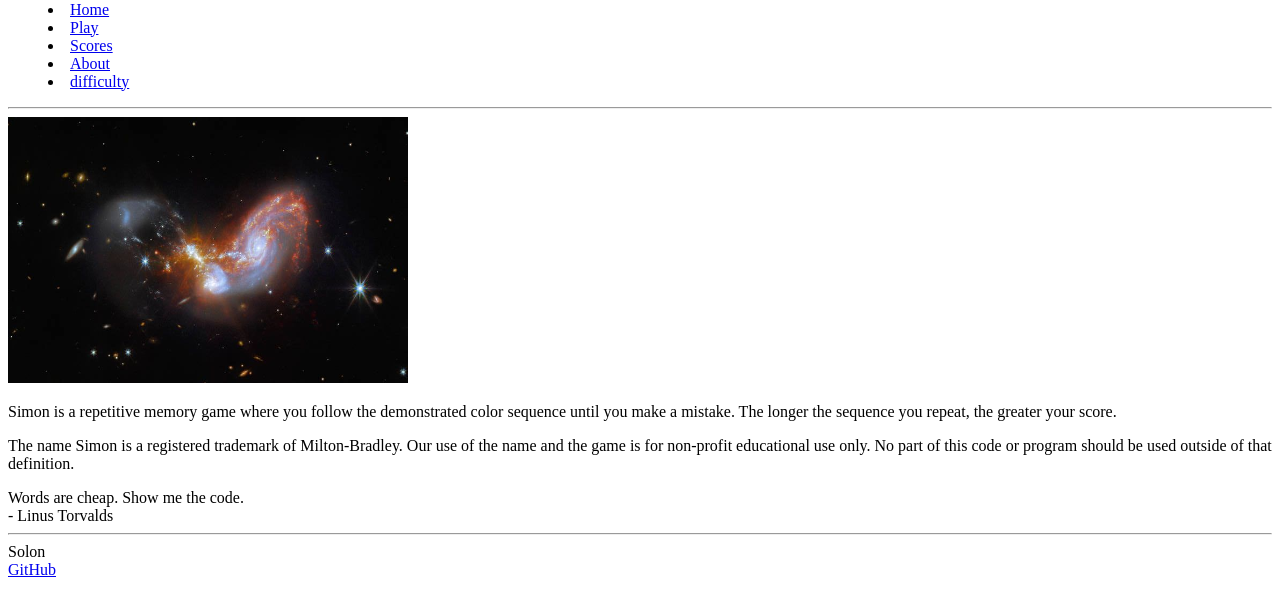
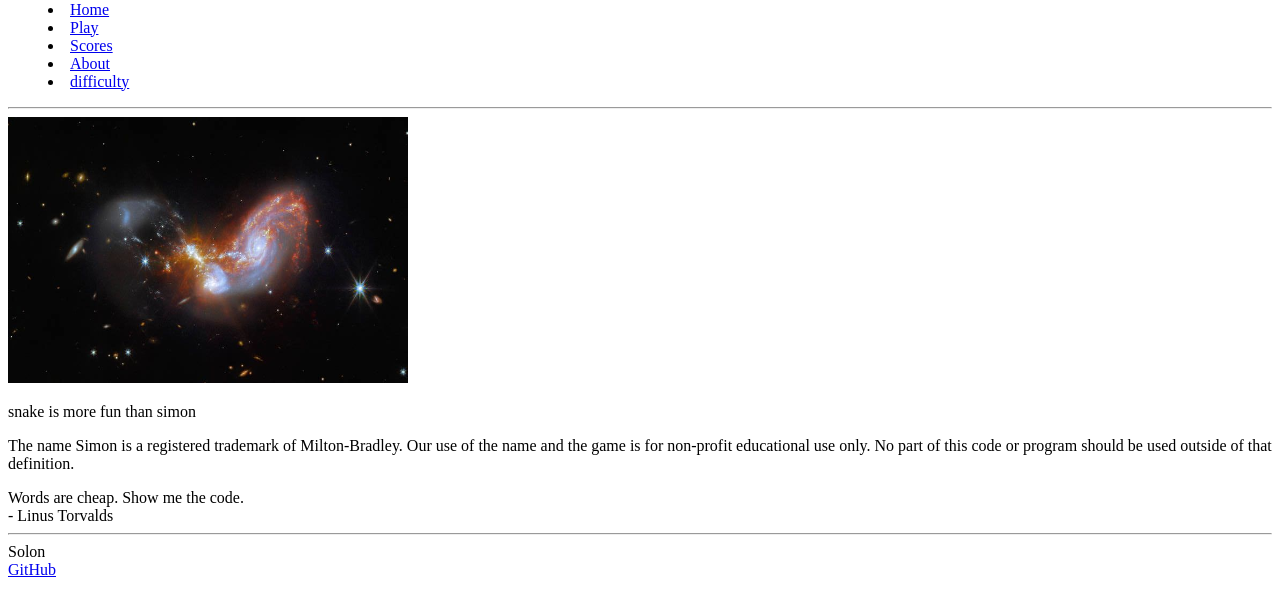
Before and after one commit to Solon-B/cs260-BYU, a plain HTML site: page SnakeKing/about.html in a window 1280 px wide. Shown: the part 86-702 px from the top of the page. Drawn offline with Linux system fonts and the light colour scheme.

Commit message:
changed the text in about file

```diff
--- a/SnakeKing/about.html
+++ b/SnakeKing/about.html
@@ -27,8 +27,7 @@
       <div id="picture" class="picture-box"><img width="400px" src="space.jpg" alt="random" /></div>
 
       <p>
-        Simon is a repetitive memory game where you follow the demonstrated color sequence until you make a mistake. The
-        longer the sequence you repeat, the greater your score.
+        snake is more fun than simon
       </p>
 
       <p>
```
